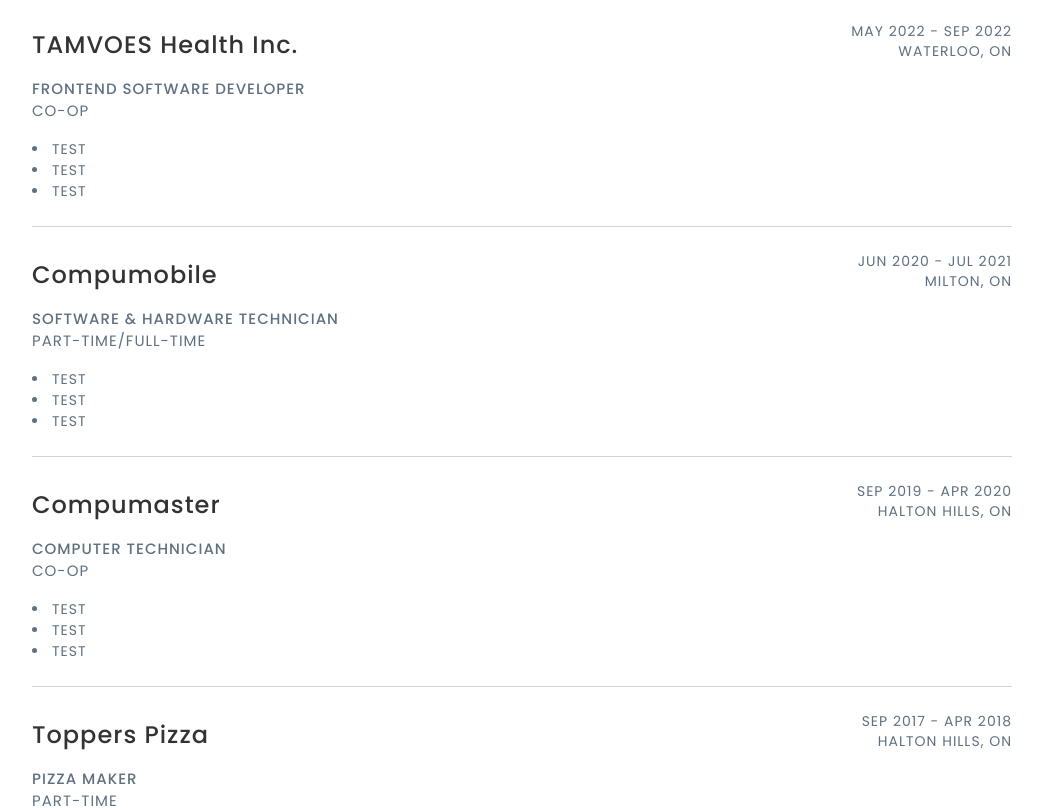
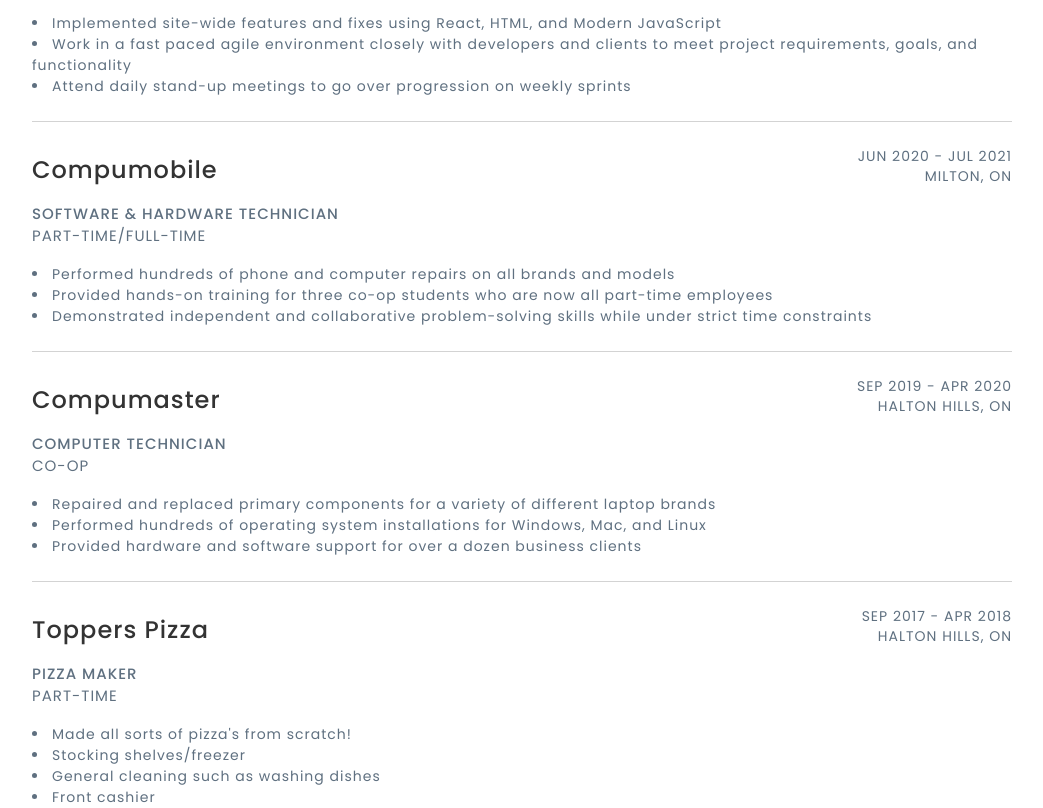
Before and after one commit to anthonyvid/portfolio-2022, a React (Create React App) app: page /experience in a window 1280 px wide. Shown: the part 740-1548 px from the top of the page, without its empty margins (118-1161 px from the left). Built offline with nearby package versions, Linux system fonts and the light colour scheme.

Commit message:
finished experience page

```diff
--- a/src/components/experience/jobs/Jobs.jsx
+++ b/src/components/experience/jobs/Jobs.jsx
@@ -68,9 +68,10 @@
 				<p className="position">{job.position}</p>
 				<p className="type">{job.type}</p>
 				<div className="tasks">
-					<li>test</li>
-					<li>test</li>
-					<li>test</li>
+					{job.tasks &&
+						job.tasks.map((task, i) => {
+							return <li key={i}>{task}</li>;
+						})}
 				</div>
 			</div>
 			{!job.last && (
--- a/src/components/experience/jobs/jobs.css
+++ b/src/components/experience/jobs/jobs.css
@@ -27,6 +27,9 @@
   color: #5f7080;
   text-transform: uppercase;
 }
+.jobs-content .job .tasks {
+  text-transform: none !important;
+}
 .jobs-content .job .position,
 .jobs-content .job .type {
   font-size: 15px !important;
--- a/src/components/experience/jobs/jobs.scss
+++ b/src/components/experience/jobs/jobs.scss
@@ -29,6 +29,10 @@
 			text-transform: uppercase;
 		}
 
+		.tasks {
+			text-transform: none !important;
+		}
+
 		.position,
 		.type {
 			font-size: 15px !important;
--- a/src/data/data.js
+++ b/src/data/data.js
@@ -115,6 +115,12 @@
 		toDate: "Apr 2018",
 		location: "Halton Hills, ON",
 		website: "https://www.toppers.ca/",
+		tasks: [
+			"Made all sorts of pizza's from scratch!",
+			"Stocking shelves/freezer",
+			"General cleaning such as washing dishes",
+			"Front cashier",
+		],
 	},
 	{
 		id: 2,
@@ -125,6 +131,11 @@
 		location: "Halton Hills, ON",
 		type: "co-op",
 		wesite: "https://www.compu-master.ca/",
+		tasks: [
+			"Repaired and replaced primary components for a variety of different laptop brands",
+			"Performed hundreds of operating system installations for Windows, Mac, and Linux",
+			"Provided hardware and software support for over a dozen business clients",
+		],
 	},
 	{
 		id: 3,
@@ -135,6 +146,11 @@
 		location: "Milton, ON",
 		type: "part-time/full-time",
 		website: "https://compumobile.com/",
+		tasks: [
+			"Performed hundreds of phone and computer repairs on all brands and models",
+			"Provided hands-on training for three co-op students who are now all part-time employees",
+			"Demonstrated independent and collaborative problem-solving skills while under strict time constraints",
+		],
 	},
 	{
 		id: 4,
@@ -145,6 +161,11 @@
 		location: "Waterloo, ON",
 		type: "co-op",
 		website: "https://tamvoes.com/main/",
+		tasks: [
+			"Implemented site-wide features and fixes using React, HTML, and Modern JavaScript",
+			"Work in a fast paced agile environment closely with developers and clients to meet project requirements, goals, and functionality",
+			"Attend daily stand-up meetings to go over progression on weekly sprints",
+		],
 	},
 	{
 		id: 5,
--- a/src/pages/experience/Experience.jsx
+++ b/src/pages/experience/Experience.jsx
@@ -1,10 +1,10 @@
-import React from "react";
+import { Container } from "react-bootstrap";
+
 import Header from "../../components/header/Header";
 import Jobs from "../../components/experience/jobs/Jobs";
 import WorkTermReports from "../../components/experience/worktermreports/WorkTermReports";
 import Footer from "../../components/footer/Footer";
 
-import { Container } from "react-bootstrap";
 import { AnimationOnScroll } from "react-animation-on-scroll";
 
 const Experience = () => {
@@ -12,7 +12,15 @@
 		<Container fluid style={{ padding: "0", margin: "0" }}>
 			<Header />
 			<Jobs />
-			<WorkTermReports />
+
+			<AnimationOnScroll
+				initiallyVisible={false}
+				animateIn="animate__lightSpeedInLeft"
+				animateOnce
+			>
+				<WorkTermReports />
+			</AnimationOnScroll>
+
 			<Footer />
 		</Container>
 	);
```
Also changed, not shown: 1 other file (tests, documents, lock files or other folders).
